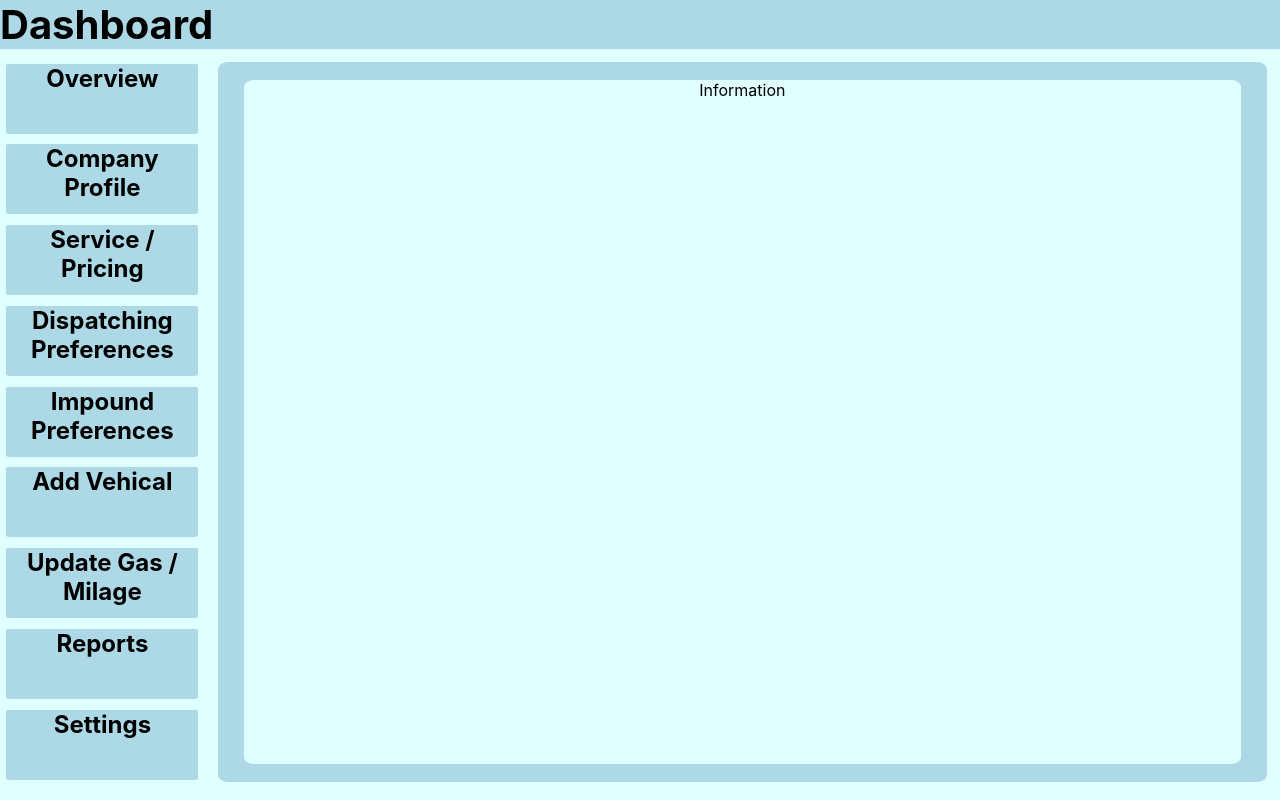
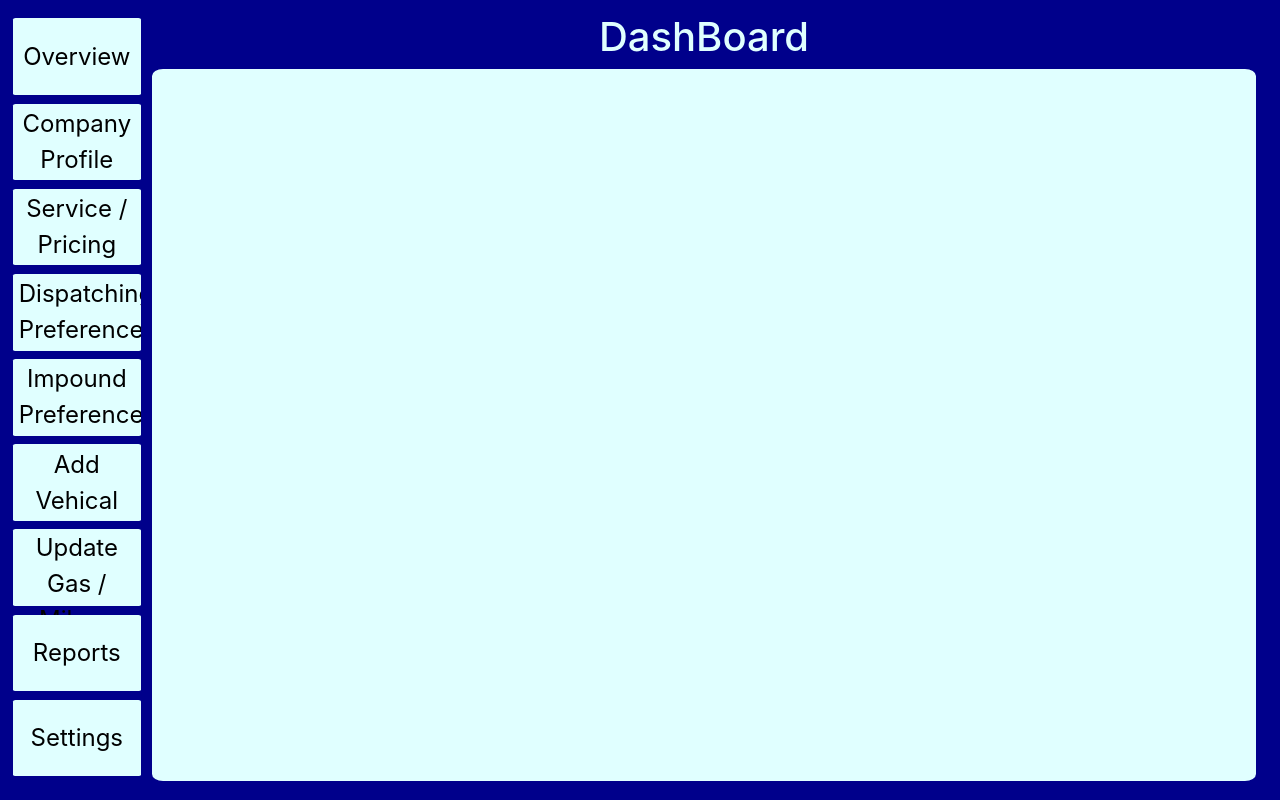
Before and after one commit to Ashley426/towApp, a React (Create React App) app: page / in a window 1280 px wide. Built offline with nearby package versions, Linux system fonts and the light colour scheme.

Commit message:
Changed entire design

```diff
--- a/public/index.html
+++ b/public/index.html
@@ -5,10 +5,11 @@
     <link rel="icon" href="%PUBLIC_URL%/favicon.ico" />
     <meta name="viewport" content="width=device-width, initial-scale=1" />
     <meta name="theme-color" content="#000000" />
-    <!-- <link href="https://cdn.jsdelivr.net/npm/bootstrap@5.1.3/dist/css/bootstrap.min.css" rel="stylesheet" integrity="sha384-1BmE4kWBq78iYhFldvKuhfTAU6auU8tT94WrHftjDbrCEXSU1oBoqyl2QvZ6jIW3" crossorigin="anonymous"> -->
+    <link href="https://cdn.jsdelivr.net/npm/bootstrap@5.1.3/dist/css/bootstrap.min.css" rel="stylesheet" integrity="sha384-1BmE4kWBq78iYhFldvKuhfTAU6auU8tT94WrHftjDbrCEXSU1oBoqyl2QvZ6jIW3" crossorigin="anonymous">
     <title>React App</title>
   </head>
   <body>
     <div id="root"></div>
+    <script src="https://cdn.jsdelivr.net/npm/bootstrap@5.1.3/dist/js/bootstrap.bundle.min.js" integrity="sha384-ka7Sk0Gln4gmtz2MlQnikT1wXgYsOg+OMhuP+IlRH9sENBO0LRn5q+8nbTov4+1p" crossorigin="anonymous"></script>
   </body>
 </html>
--- a/src/components/dashboard/Dashboard.jsx
+++ b/src/components/dashboard/Dashboard.jsx
@@ -1,27 +1,38 @@
 import './dashboard.css';
-import Buttons from './sides';
-// import MainTabs from './mainComp';
+import React, {useState} from 'react'
+// import Search from './searchBar';
+import Pages from './myRoutes';
 
 export default function Dashboard(){
+    const {active, setActive} = useState("FirstC")
+
     return(
         <div className="dashboard">
-            <header>
-                <h1>Dashboard</h1>
-            </header>
+            {/* <Search/> */}
             <aside>
-                <Buttons title="Overview"/>
-                <Buttons title="Company Profile"/>
-                <Buttons title="Service / Pricing"/>
-                <Buttons title="Dispatching Preferences"/>
-                <Buttons title="Impound Preferences"/>
-                <Buttons title="Add Vehical"/>
-                <Buttons title="Update Gas / Milage"/>
-                <Buttons title="Reports"/>
-                <Buttons title="Settings"/>
+                <nav className="outerBox">
+                    <button onClick={() => setActive("FirstC")}>Overview</button>
+                    <button onClick={() => setActive("SecondC")}>Company Profile</button>
+                    <button onClick={() => setActive("ThirdC")}>Service / Pricing</button>
+                    <button onClick={() => setActive("FourthC")}>Dispatching Preferences</button>
+                    <button onClick={() => setActive("FifthC")}>Impound Preferences</button>
+                    <button onClick={() => setActive("SixthC")}>Add Vehical</button>
+                    <button onClick={() => setActive("SeventhC")}>Update Gas / Milage</button>
+                    <button onClick={() => setActive("EighthC")}>Reports</button>
+                    <button onClick={() => setActive("NinthC")}>Settings</button>
+                </nav>
             </aside>
             <main>
-                {/* <MainTabs/> */}
-                <div className="dashOption" id="mTop">Information</div>
+                <h1>DashBoard</h1>
+                <Pages titles="overview"/>
+                {active === "SecondC" && <Pages titles="comp"/>}
+                {active === "ThirdC" && <Pages titles="service"/>}
+                {active === "FourthC" && <Pages titles="dispatch"/>}
+                {active === "FifthC" && <Pages titles="impound"/>}
+                {active === "SixthC" && <Pages titles="vehicle"/>}
+                {active === "SeventhC" && <Pages titles="gas"/>}
+                {active === "EighthC" && <Pages titles="reports"/>}
+                {active === "NinthC" && <Pages titles="settings"/>}
             </main>
         </div>
     )
--- a/src/components/dashboard/dashboard.css
+++ b/src/components/dashboard/dashboard.css
@@ -1,25 +1,23 @@
 *{
     margin: 0;
-    background-color: lightcyan;
+    background-color: darkblue;
 }
 
-.dashboard header h1{
-    /* border-bottom: 2px solid black; */
-    background-color: lightblue;
-    text-align: left;
-    font-size: 40px;
+#veryTop{
+    display: flex;
+    justify-content: flex-end;
 }
 
 .dashboard aside,
 .dashboard main{
     /* background-color: lightblue; */
     margin-top: 1%;
-    height: 90vh;
+    height: 96vh;
 }
 
 .dashboard aside{
-    margin-left: 0.5%;
-    width: 15%;
+    margin-left: 1%;
+    width: 10%;
     float: left;
     display: flex;
     flex-direction: column;
@@ -27,45 +25,71 @@
 }
 .dashboard main{
     /* border: 2px solid lightblue; */
-    background-color: lightblue;
+    /* background-color: darkblue; */
     border-radius: 1%;
     margin-right: 1%;
-    width: 82%;
+    width: 88%;
     float: right;
+    color: lightcyan;
+    display: flex;
+    flex-direction: column;
+    justify-content: center;
+    align-items: center;
+}
+
+.dashOption{
+    border: 2px solid lightblue;
+    background-color: lightcyan;
+    border-radius: 1%;
+    height: 95%;
+    width: 97%;
+}
+
+/* .dashOption h1{
+    color: white;
+} */
+
+.outerBox{
+    /* border-top: 2px dotted lightcyan; */
+    /* border-bottom: 2px lightcyan dotted; */
+    margin-top: 1%;
+    height: 100%;
+    width: 100%;
+    box-sizing: border-box;
+    align-items: center;
     display: flex;
     flex-direction: column;
     justify-content: space-around;
     align-items: center;
 }
 
-.dashOption{
-    /* border: 2px solid lightblue; */
+
+.outerBox button{
+    border: none;
+    border-radius: 2%;
+    background-color: lightcyan;
+    height: 10%;
+    width: 100%;
+    font-size: x-large;
+}
+
+.outerBox button :hover{
+    cursor: pointer;
+    background-color: blue;
+    color: purple;
+}
+
+#lookout{
+    height: 5%;
+    width: 400px;
+}
+
+.overview{
+    height: 95%;
+    width: 98%;
     background-color: lightcyan;
     border-radius: 1%;
-    height: 95%;
-    width: 95%;
-}
-
-.outerBox{
-    /* border-top: 2px dotted lightcyan; */
-    border-bottom: 2px lightcyan dotted;
-    margin-top: 1%;
-    height: 10%;
-    box-sizing: border-box;
-    align-items: center;
-}
-
-.outerBox :hover{
-    cursor: pointer;
-    background-color: lightgray;
-    color: purple;
-}
-.outerBox h3{
-    border-radius: 2%;
-    background-color: lightblue;
-    height: 100%;
-    width: 100%;
-    font-size: x-large;
+    color: white;
 }
 
 .subView{
--- /dev/null
+++ b/src/components/dashboard/myRoutes.js
@@ -0,0 +1,9 @@
+import './dashboard.css'
+
+export default function Pages(props){
+    return(
+        <div className={props.titles}>
+            {/* <h1>Dashboard</h1> */}
+        </div>
+    )
+}
--- /dev/null
+++ b/src/components/dashboard/searchBar.jsx
@@ -0,0 +1,17 @@
+import React from 'react'
+import './dashboard.css'
+
+export default function Search(){
+    return(
+        <div id="veryTop">
+            <nav className="navbar navbar-light bg-light">
+                <div className="container-fluid">
+                    <form className="d-flex">
+                    <input className="form-control me-2" type="search" id="lookout" placeholder="Search" aria-label="Search"/>
+                    <button className="btn btn-outline-success" id="searchBut" type="submit">Search</button>
+                    </form>
+                </div>
+            </nav>
+        </div>
+    )
+}
--- a/src/components/dashboard/sides.jsx
+++ /dev/null
@@ -1,9 +0,0 @@
-import './dashboard.css'
-
-export default function Buttons(props){
-    return(
-        <div className="outerBox">
-            <h3>{props.title}</h3>
-        </div>
-    )
-}
```
Also changed, not shown: src/components/dashboard/mainComp.jsx (deleted, +0 -19 lines).
